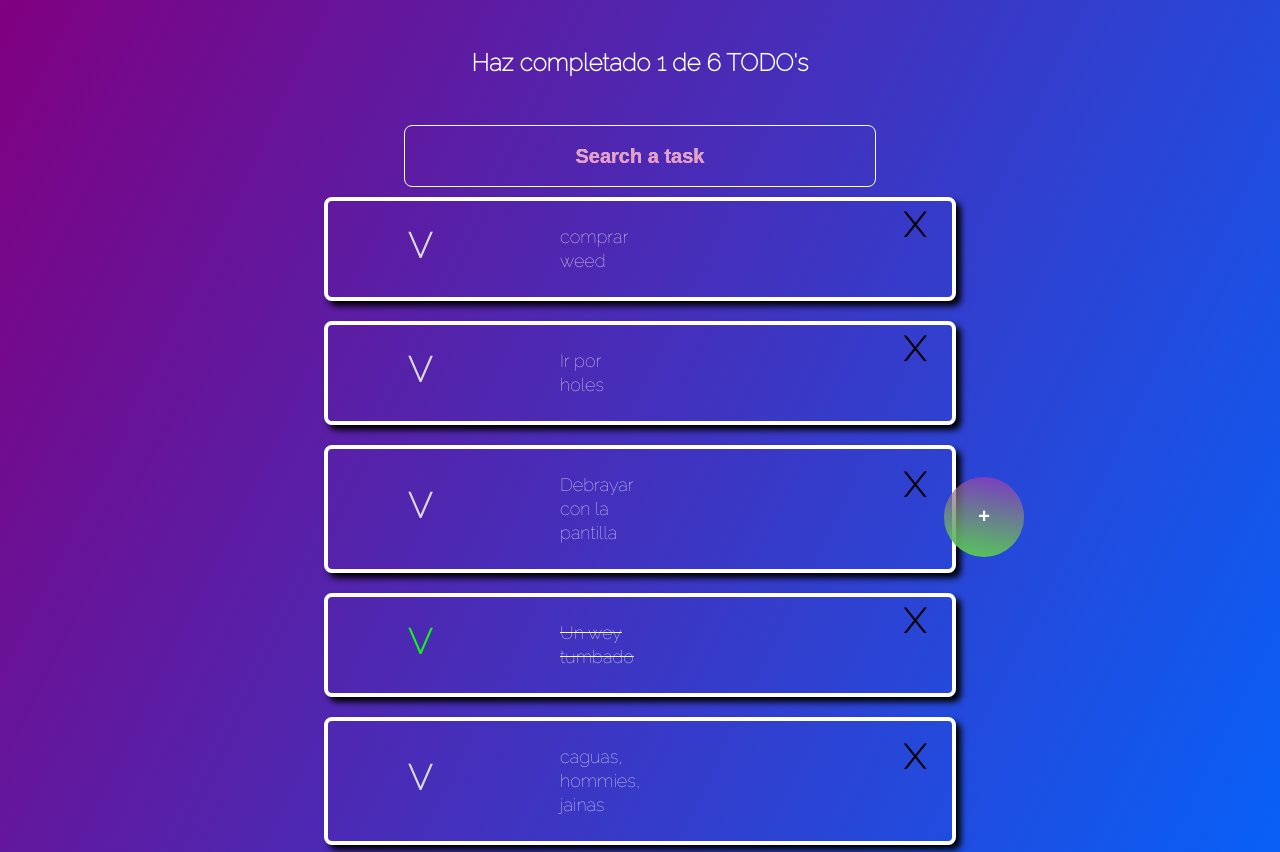
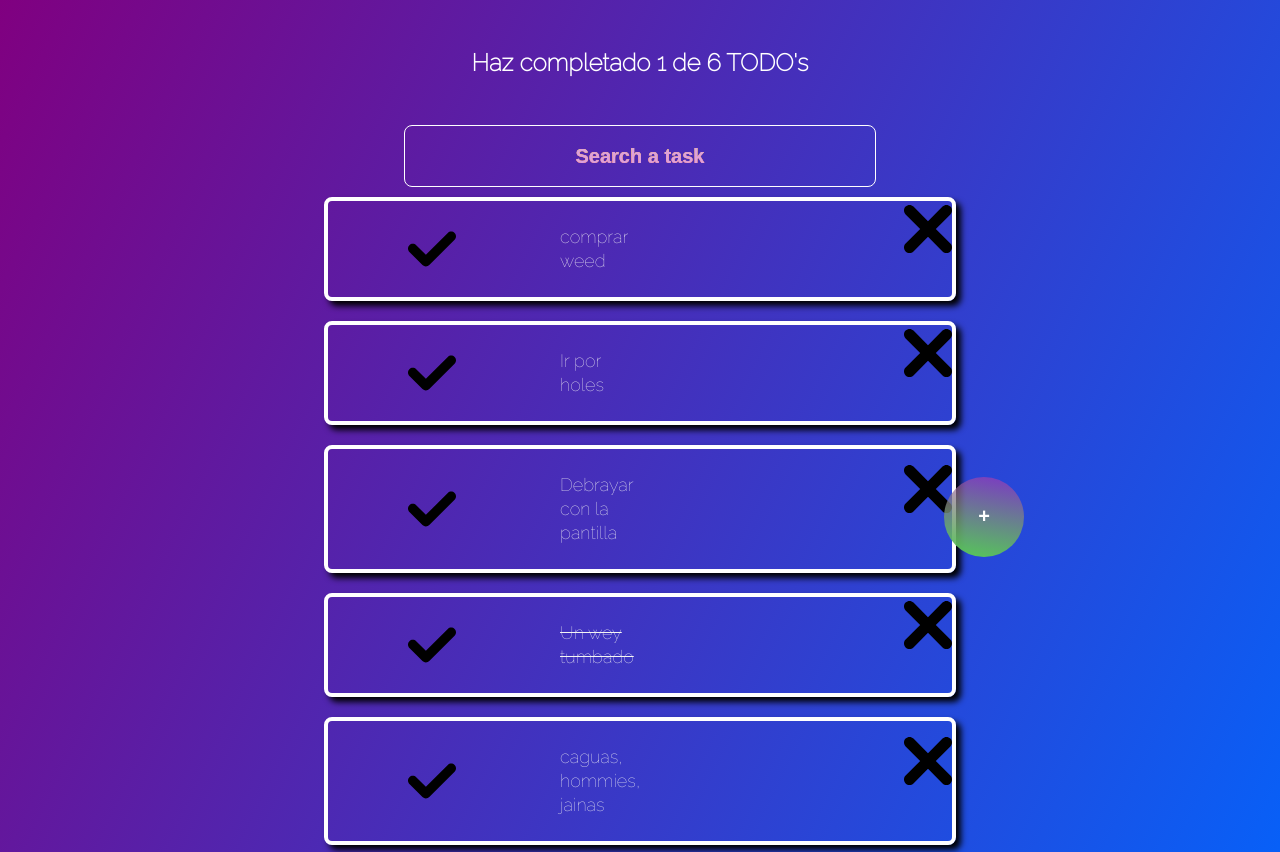
Before and after one commit to antcodernez/react-fundamentals, a React (Create React App) app: page / in a window 1280 px wide. Shown: the top 852 px of the page. Built offline with nearby package versions, Linux system fonts and the light colour scheme.

Commit message:
Adding icons on svg

```diff
--- /dev/null
+++ b/src/completeIcon.js
@@ -0,0 +1,15 @@
+import React from "react";
+import { TodoIcon } from "./todoIcon";
+
+function CompleteIcon() {
+    return (
+        <TodoIcon
+            type="check"
+            color="gray"
+        />
+    );
+}
+
+export {
+    CompleteIcon
+}
--- /dev/null
+++ b/src/deleteIcon.js
@@ -0,0 +1,14 @@
+
+import { TodoIcon } from "./todoIcon";
+function DeleteIcon() {
+    return (
+        <TodoIcon
+            type="delete"
+            color="green"
+        />
+    )
+}
+
+export {
+    DeleteIcon
+}
--- a/src/todoCounter.js
+++ b/src/todoCounter.js
@@ -52,7 +52,7 @@ function TodoCounter({ total, completed }) {
       Haz completado <strong>{completed}</strong> de <strong>{total}</strong> TODO's
     </span>
   );
-  let message1 = <span>Felicidades, lo lograste 👻, terminaste todos los TODO's</span>;
+  let message1 = <span>Felicidades lo lograste 👻, terminaste todos los TODO's</span>;
 
   return <h1>{total === completed ? message1 : message}</h1>;
 }
--- /dev/null
+++ b/src/todoIcon.js
@@ -0,0 +1,19 @@
+import {ReactComponent as CheckSVG} from "./check.svg";
+import {ReactComponent as DeleteSVG} from "./delete.svg";
+
+const iconTypes = {
+    "check": <CheckSVG></CheckSVG>,
+    "delete": <DeleteSVG />,
+}
+
+function TodoIcon({type}) {
+    return (
+        <span className={`Icon Icon-${type}`}>
+            {iconTypes[type]}
+        </span>
+    )
+}
+
+export {
+    TodoIcon
+}
--- a/src/todoItem.js
+++ b/src/todoItem.js
@@ -1,21 +1,25 @@
+import { CompleteIcon} from "./completeIcon"
+import { DeleteIcon} from "./deleteIcon"
 import "./todoItem.css"
 
 // className me indica que es xml
 function TodoItem(props) {
     return (
       <li className='TodoItem'>
-        <span
+        {/* <span
           className={`Icon Icon-check ${props.completed && 'Icon-check--active'}`}
           onClick={props.onComplete}
-        >V</span>
-
+        >V</span> */}
+        <CompleteIcon />
         <p className={`TodoItem-p ${props.completed && 'TodoItem-p--complete'}`}>
           {props.text}
         </p>
-
+        {/*
         <span className="Icon Icon-delete"
         onClick={props.onDelete}
-        >X</span>
+        >X</span> */}
+
+        <DeleteIcon />
       </li>
     );
   }
```
Also changed, not shown: src/check.svg (added), src/delete.svg (added).
